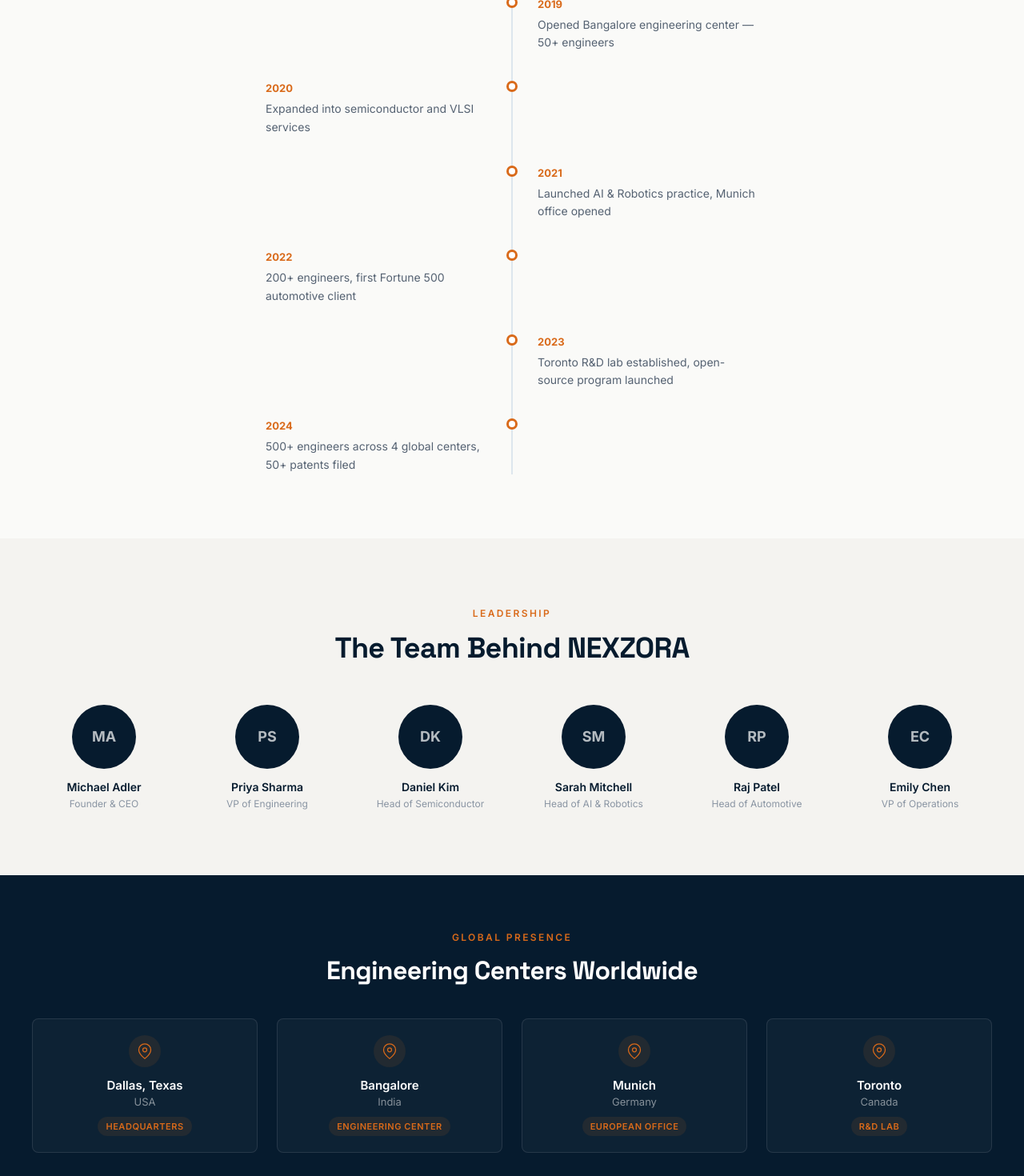
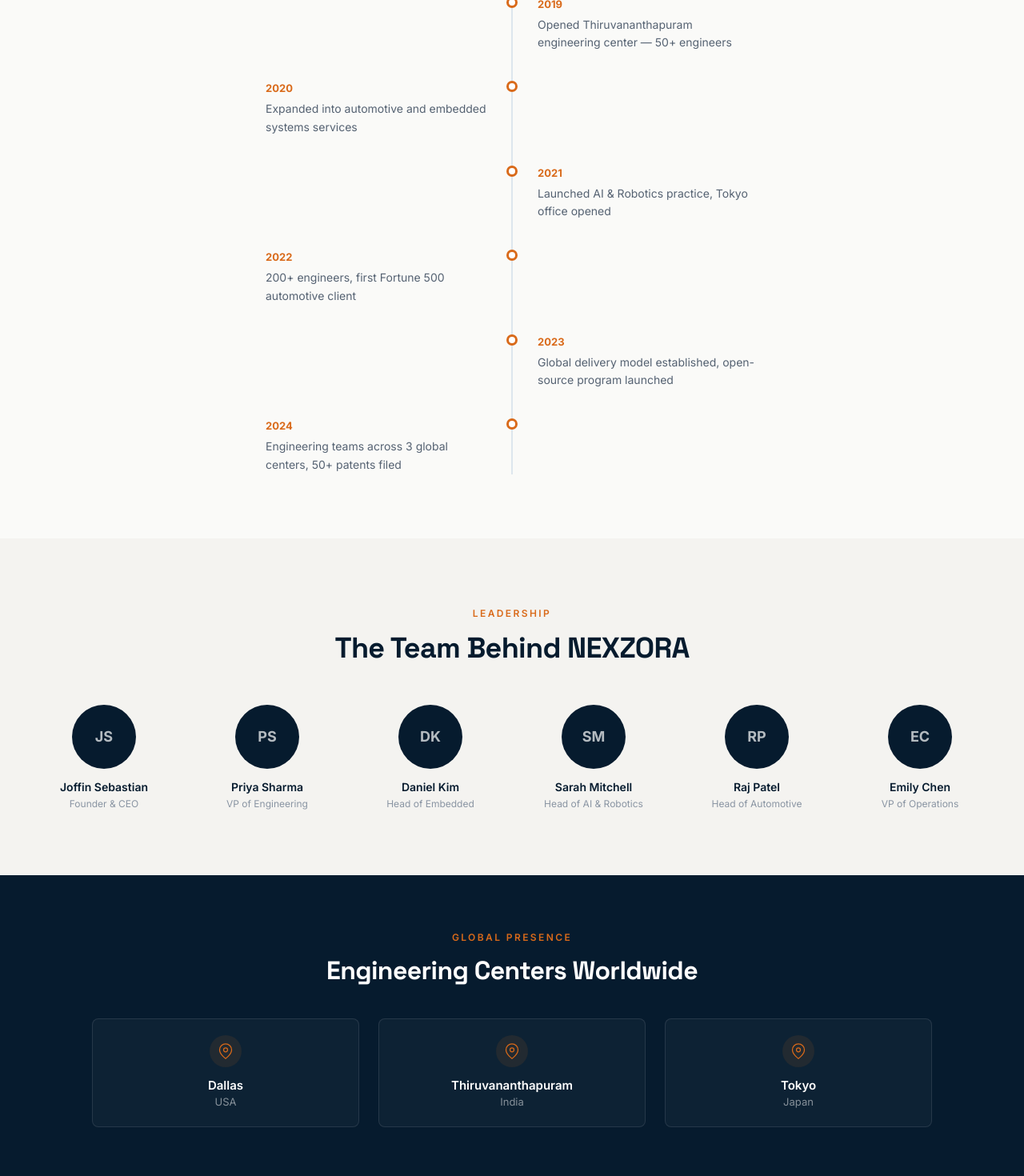
Before and after one commit to jonathan-thoms/nexzora-web-3, a React (Vite) app: page /company in a window 1280 px wide. Shown: the part 1940-3410 px from the top of the page at 80% size. Built offline with nearby package versions, Linux system fonts and the light colour scheme.

Commit message:
Update leadership, company locations, contact phone number, and rearrange home sections

```diff
--- a/src/components/Contact.jsx
+++ b/src/components/Contact.jsx
@@ -126,8 +126,8 @@
                 </div>
                 <div>
                   <p className="text-[12px] sm:text-[13px] font-semibold text-navy-400 uppercase tracking-label mb-0.5 sm:mb-1">Phone</p>
-                  <a href="tel:4692644242" className="text-[14px] sm:text-[15px] text-navy-200 hover:text-zenith active:text-zenith transition-colors">
-                    469-264-4242
+                  <a href="tel:+14696466162" className="text-[14px] sm:text-[15px] text-navy-200 hover:text-zenith active:text-zenith transition-colors">
+                    +1 469-646-6162
                   </a>
                 </div>
               </div>
--- a/src/components/Footer.jsx
+++ b/src/components/Footer.jsx
@@ -44,7 +44,7 @@
                 <svg className="w-4 h-4 text-zenith shrink-0" viewBox="0 0 24 24" fill="none" stroke="currentColor" strokeWidth={1.8} strokeLinecap="round" strokeLinejoin="round">
                   <path d="M22 16.92v3a2 2 0 0 1-2.18 2 19.79 19.79 0 0 1-8.63-3.07 19.5 19.5 0 0 1-6-6 19.79 19.79 0 0 1-3.07-8.67A2 2 0 0 1 4.11 2h3a2 2 0 0 1 2 1.72 12.84 12.84 0 0 0 .7 2.81 2 2 0 0 1-.45 2.11L8.09 9.91a16 16 0 0 0 6 6l1.27-1.27a2 2 0 0 1 2.11-.45 12.84 12.84 0 0 0 2.81.7A2 2 0 0 1 22 16.92Z" />
                 </svg>
-                <a href="tel:4692644242" className="hover:text-zenith transition-colors">469-264-4242</a>
+                <a href="tel:+14696466162" className="hover:text-zenith transition-colors">+1 469-646-6162</a>
               </div>
               <div className="flex items-center gap-2.5 text-navy-400">
                 <svg className="w-4 h-4 text-zenith shrink-0" viewBox="0 0 24 24" fill="none" stroke="currentColor" strokeWidth={1.8} strokeLinecap="round" strokeLinejoin="round">
--- a/src/components/Header.jsx
+++ b/src/components/Header.jsx
@@ -414,8 +414,8 @@
                 <a href="mailto:info@nexzora.com" className="hover:text-zenith transition-colors">
                   info@nexzora.com
                 </a>
-                <a href="tel:4692644242" className="hover:text-zenith transition-colors">
-                  469-264-4242
+                <a href="tel:+14696466162" className="hover:text-zenith transition-colors">
+                  +1 469-646-6162
                 </a>
               </div>
             </div>
--- a/src/pages/Careers.jsx
+++ b/src/pages/Careers.jsx
@@ -84,42 +84,42 @@
   {
     title: 'Senior Embedded Software Engineer',
     department: 'Engineering',
-    location: 'Bangalore, India',
+    location: 'Thiruvananthapuram, India',
     type: 'Full-time',
     posted: '2 days ago',
   },
   {
     title: 'VLSI Design Engineer — Physical Design',
     department: 'Semiconductor',
-    location: 'Dallas, Texas, USA',
+    location: 'Dallas, USA',
     type: 'Full-time',
     posted: '3 days ago',
   },
   {
     title: 'Staff Verification Engineer (UVM)',
     department: 'Semiconductor',
-    location: 'Munich, Germany',
+    location: 'Tokyo, Japan',
     type: 'Full-time',
     posted: '5 days ago',
   },
   {
     title: 'ML Engineer — Edge AI',
     department: 'AI & Robotics',
-    location: 'Toronto, Canada',
+    location: 'Dallas, USA',
     type: 'Full-time',
     posted: '1 week ago',
   },
   {
     title: 'Robotics Software Engineer (ROS2)',
     department: 'AI & Robotics',
-    location: 'Bangalore, India',
+    location: 'Thiruvananthapuram, India',
     type: 'Full-time',
     posted: '1 week ago',
   },
   {
     title: 'AUTOSAR Architect',
     department: 'Engineering',
-    location: 'Munich, Germany',
+    location: 'Tokyo, Japan',
     type: 'Full-time',
     posted: '1 week ago',
   },
@@ -133,14 +133,14 @@
   {
     title: 'Cloud Solutions Architect',
     department: 'Cloud',
-    location: 'Dallas, Texas, USA',
+    location: 'Dallas, USA',
     type: 'Full-time',
     posted: '2 weeks ago',
   },
   {
     title: 'Technical Recruiter — Engineering',
     department: 'Operations',
-    location: 'Bangalore, India',
+    location: 'Thiruvananthapuram, India',
     type: 'Full-time',
     posted: '3 weeks ago',
   },
@@ -148,7 +148,7 @@
 
 const CULTURE_STATS = [
   { number: '500+', label: 'Engineers Worldwide' },
-  { number: '4', label: 'Global Offices' },
+  { number: '3', label: 'Global Offices' },
   { number: '15+', label: 'Nationalities' },
   { number: '92%', label: 'Employee Retention' },
 ];
--- a/src/pages/Company.jsx
+++ b/src/pages/Company.jsx
@@ -58,29 +58,28 @@
 ];
 
 const LEADERSHIP = [
-  { name: 'Michael Adler', role: 'Founder & CEO', initials: 'MA' },
+  { name: 'Joffin Sebastian', role: 'Founder & CEO', initials: 'JS' },
   { name: 'Priya Sharma', role: 'VP of Engineering', initials: 'PS' },
-  { name: 'Daniel Kim', role: 'Head of Semiconductor', initials: 'DK' },
+  { name: 'Daniel Kim', role: 'Head of Embedded', initials: 'DK' },
   { name: 'Sarah Mitchell', role: 'Head of AI & Robotics', initials: 'SM' },
   { name: 'Raj Patel', role: 'Head of Automotive', initials: 'RP' },
   { name: 'Emily Chen', role: 'VP of Operations', initials: 'EC' },
 ];
 
 const LOCATIONS = [
-  { city: 'Dallas, Texas', country: 'USA', type: 'Headquarters' },
-  { city: 'Bangalore', country: 'India', type: 'Engineering Center' },
-  { city: 'Munich', country: 'Germany', type: 'European Office' },
-  { city: 'Toronto', country: 'Canada', type: 'R&D Lab' },
+  { city: 'Dallas', country: 'USA' },
+  { city: 'Thiruvananthapuram', country: 'India' },
+  { city: 'Tokyo', country: 'Japan' },
 ];
 
 const MILESTONES = [
   { year: '2018', event: 'Founded in Dallas, Texas with a focus on embedded engineering' },
-  { year: '2019', event: 'Opened Bangalore engineering center — 50+ engineers' },
-  { year: '2020', event: 'Expanded into semiconductor and VLSI services' },
-  { year: '2021', event: 'Launched AI & Robotics practice, Munich office opened' },
+  { year: '2019', event: 'Opened Thiruvananthapuram engineering center — 50+ engineers' },
+  { year: '2020', event: 'Expanded into automotive and embedded systems services' },
+  { year: '2021', event: 'Launched AI & Robotics practice, Tokyo office opened' },
   { year: '2022', event: '200+ engineers, first Fortune 500 automotive client' },
-  { year: '2023', event: 'Toronto R&D lab established, open-source program launched' },
-  { year: '2024', event: '500+ engineers across 4 global centers, 50+ patents filed' },
+  { year: '2023', event: 'Global delivery model established, open-source program launched' },
+  { year: '2024', event: 'Engineering teams across 3 global centers, 50+ patents filed' },
 ];
 
 export default function Company() {
@@ -352,7 +351,7 @@
             </motion.h2>
           </div>
 
-          <div className="grid sm:grid-cols-2 lg:grid-cols-4 gap-6">
+          <div className="grid sm:grid-cols-2 lg:grid-cols-3 gap-6 max-w-[1050px] mx-auto">
             {LOCATIONS.map((loc, i) => (
               <motion.div
                 key={loc.city}
@@ -371,9 +370,6 @@
                 </div>
                 <h3 className="text-[15px] font-semibold text-white">{loc.city}</h3>
                 <p className="text-[13px] text-white/50">{loc.country}</p>
-                <span className="inline-block mt-2 text-[11px] font-semibold uppercase tracking-wider text-zenith bg-zenith/10 px-2.5 py-1 rounded-full">
-                  {loc.type}
-                </span>
               </motion.div>
             ))}
           </div>
--- a/src/pages/Home.jsx
+++ b/src/pages/Home.jsx
@@ -1,9 +1,8 @@
 import Hero from '../components/Hero';
 import Capabilities from '../components/Capabilities';
 import Industries from '../components/Industries';
-import Stats from '../components/Stats';
+import ClientLogos from '../components/ClientLogos';
 import WhyNexzora from '../components/WhyNexzora';
-import ClientLogos from '../components/ClientLogos';
 import Contact from '../components/Contact';
 
 export default function Home() {
@@ -12,9 +11,8 @@
       <Hero />
       <Capabilities />
       <Industries />
-      <Stats />
+      <ClientLogos />
       <WhyNexzora />
-      <ClientLogos />
       <Contact />
     </>
   );
```
